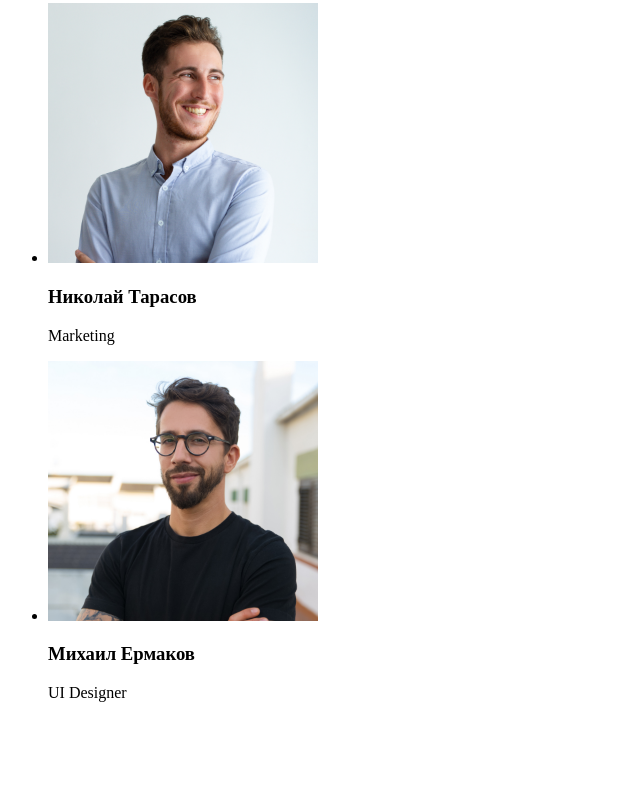
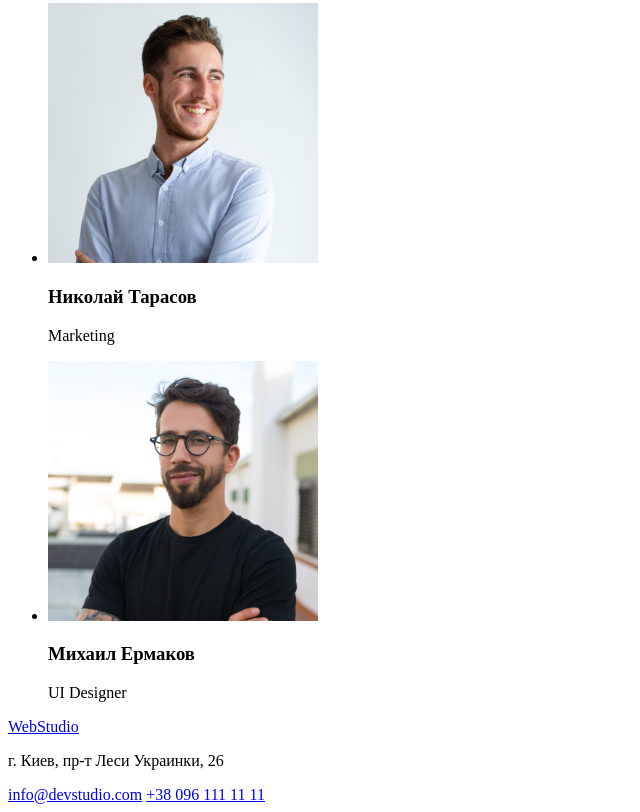
Before and after one commit to ABoklogov/DZ-1, a plain HTML site: page index.html in a window 1280 px wide. Shown: the part 1475-2287 px from the top of the page, without its empty margins (0-640 px from the left). Before the commit the page ends 2193 px from the top, so only its background shows below. Drawn offline with Linux system fonts and the light colour scheme.

Commit message:
Добавляет подвал страницы

```diff
--- a/index.html
+++ b/index.html
@@ -92,3 +92,14 @@
             </ul>
         </section>
     </main>
+    <footer>
+        <a href="#">WebStudio</a>
+        <!-- контакты -->
+        <div>
+            <p>г. Киев, пр-т Леси Украинки, 26</p>
+            <a href="mailto:info@devstudio.com">info@devstudio.com</a>
+            <a href="tel:+380961111111">+38 096 111 11 11</a>
+        </div>
+    </footer>
+</body>
+</html>
```
